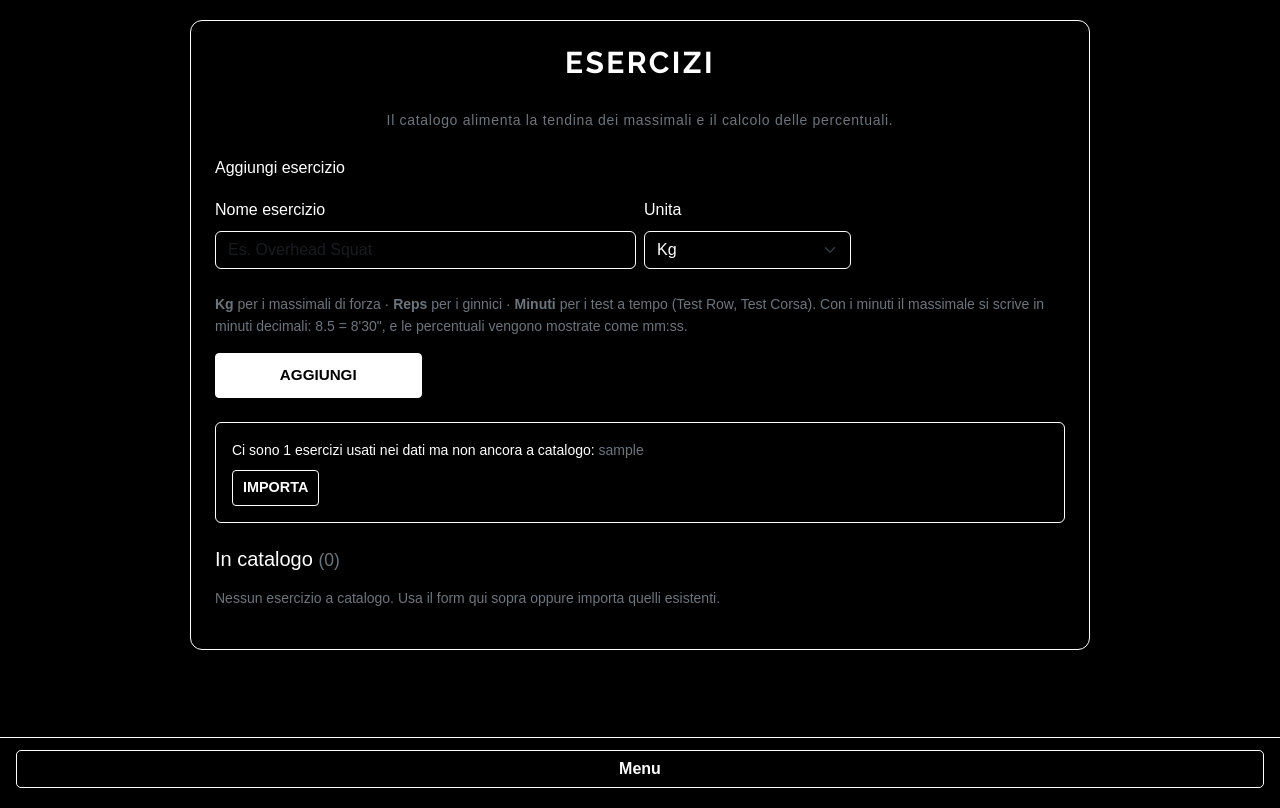
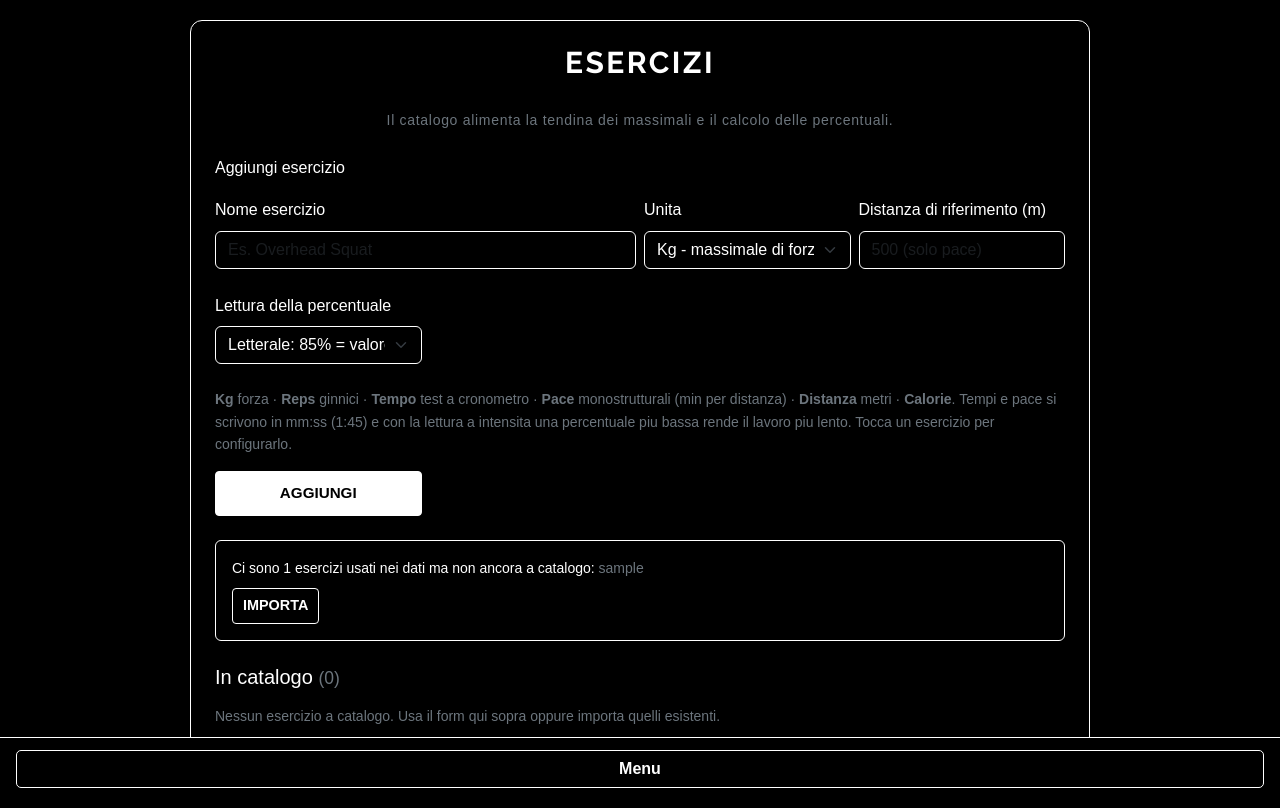
Before and after one commit to biscarci/WorkoutLog, a Flask app: page /admin/exercises in a window 1280 px wide. Shown: the top 808 px of the page. Run offline with Flask 3, Linux system fonts and the light colour scheme; a user stored in the database is signed in; tables that the repository leaves empty hold one stand-in row (values such as "Sample post"); data that the repository does not hold is empty; some libraries are stand-ins or nearby versions.

Commit message:
Percentuali sui monostrutturali e comando di pulizia esercizi
Il catalogo ora descrive anche come si misura un esercizio, cosi il
coach puo' assegnare percentuali a remo, corsa, bike e test a distanza
usando la stessa sintassi dei pesi (70,75,80@Row 500m).

- Nuove unita': pace (min per distanza), distance (metri), cal.
- pct_mode sceglie come leggere la percentuale. Con "intensita" una
  percentuale piu' bassa rende il lavoro piu' lento: l'85% di un pace
  1:45 vale 2:04, non 1:29, perche' il pace e' inversamente
  proporzionale alla potenza.
- ref_distance dice su che distanza si legge il pace: /500m per remo e
  ski, /km per la corsa.
- Gli esercizi a catalogo si possono modificare; se cambia il nome,
  massimali e percentuali vengono riallineati, altrimenti i calcoli
  perderebbero l'aggancio.
- Nuovo comando `flask cleanup-exercises` (simula senza --apply) che
  unifica le grafie duplicate e applica le fusioni confermate dal
  coach: Clean and jerk -> Clean & Jerk, Overheanr squat -> Overhead
  Squat.

Co-Authored-By: Claude Opus 5 <noreply@anthropic.com>

```diff
--- a/app.py
+++ b/app.py
@@ -22,7 +22,7 @@ from werkzeug.utils import secure_filename
 from flask_bootstrap import Bootstrap5
 from sqlalchemy.exc import SQLAlchemyError
 from sqlalchemy import func, and_
-from collections import defaultdict
+from collections import Counter, defaultdict
 
 # Importazioni del progetto locale
 from forms import (AddWorkoutForm, AddWeeklyWorkoutForm, AdminRegistrationForm, BulkDeleteStatsForm, DeleteExerciseForm, DeleteWorkoutsByDayForm, EditPerformanceForm, ExerciseCatalogForm, LoginForm, PerformanceForm,
@@ -82,22 +82,60 @@ UNIT_LABELS = {
     'kg': 'Kg',
     'reps': 'reps',
     'min': 'min',
+    'pace': 'pace',
+    'distance': 'm',
+    'cal': 'cal',
 }
+
+# Unita' espresse come durata: si scrivono e si leggono in mm:ss
+TIME_UNITS = ('min', 'pace')
+
+# Su queste unita' la percentuale vale come quota di sforzo, non come
+# moltiplicazione: andare all'85%% di un pace significa andare piu' piano
+INTENSITY_UNITS = ('min', 'pace')
 
 
 def format_measure(value, unit):
     """Formatta un massimale (o una sua percentuale) secondo l'unita.
 
-    Per i tempi il valore e' espresso in minuti decimali (8.5 = 8'30"),
-    quindi va reso come mm:ss: su un Test Row "85% di 8.5" deve leggersi
-    07:13, non 7.2.
+    Tempi e pace sono in minuti decimali (8.5 = 8'30") e vanno resi in
+    mm:ss: su un Test Row "85% di 8.5" deve leggersi 07:14, non 7.2.
+    Metri e calorie sono interi, non avrebbe senso mezzo metro.
     """
     if value is None:
         return ''
-    if unit == 'min':
+    if unit in TIME_UNITS:
         total_seconds = int(round(value * 60))
         return f"{total_seconds // 60:02d}:{total_seconds % 60:02d}"
+    if unit in ('distance', 'cal'):
+        return f"{int(round(value))}"
     return f"{round(value, 1)}"
+
+
+def unit_suffix(unit, ref_distance=None):
+    """Etichetta da mostrare accanto al valore, es. "/500m" per un pace."""
+    if unit == 'pace':
+        meters = ref_distance or 500
+        # I chilometri tondi si leggono meglio come /km che come /1000m
+        if meters % 1000 == 0:
+            km = meters // 1000
+            return '/km' if km == 1 else f'/{km}km'
+        return f'/{meters}m'
+    return UNIT_LABELS.get(unit, 'Kg')
+
+
+def apply_percentage(value, percent, unit, pct_mode='literal'):
+    """Valore corrispondente a una percentuale del massimale.
+
+    Con pct_mode "intensity" la percentuale e' una quota di sforzo: siccome
+    pace e tempo sono inversamente proporzionali alla potenza, l'85% di un
+    pace 1:45 non e' 1:29 (piu' veloce del massimale) ma 2:03.
+    """
+    if value is None or not percent:
+        return None
+    if pct_mode == 'intensity' and unit in INTENSITY_UNITS:
+        return value * 100.0 / percent
+    return value * percent / 100.0
 
 
 def normalize_exercise(name):
@@ -221,12 +259,16 @@ class Workout(db.Model):
                 .first()
             )
 
-            unit = ExerciseCatalog.unit_for(exercise_name)
+            config = ExerciseCatalog.config_for(exercise_name)
+            unit = config['unit']
+            suffix = unit_suffix(unit, config['ref_distance'])
 
             formatted_ranges = []
             if user_stat and user_stat.weight:
                 for r in ranges_for_ex:
-                    value = user_stat.weight * (r.value / 100)
+                    value = apply_percentage(
+                        user_stat.weight, r.value, unit, config['pct_mode']
+                    )
                     formatted_ranges.append(f"{r.value}% @{format_measure(value, unit)}")
 
             groups.append({
@@ -234,7 +276,7 @@ class Workout(db.Model):
                 'user_weight': user_stat.weight if user_stat else None,
                 'user_weight_label': format_measure(user_stat.weight, unit) if user_stat and user_stat.weight else None,
                 'unit': unit,
-                'unit_label': UNIT_LABELS.get(unit, 'Kg'),
+                'unit_label': suffix,
                 'exercise': exercise_name,
                 'ranges': formatted_ranges
             })
@@ -298,7 +340,13 @@ class ExerciseCatalog(db.Model):
     """Catalogo esercizi gestito dal coach, usato per le percentuali sui massimali."""
     id = db.Column(db.Integer, primary_key=True)
     name = db.Column(db.String(200), nullable=False, unique=True)
-    unit = db.Column(db.String(20), nullable=False, default='kg')  # 'kg' oppure 'reps'
+    # kg | reps | min | pace | distance | cal
+    unit = db.Column(db.String(20), nullable=False, default='kg')
+    # Metri di riferimento del pace (500 per il remo, 1000 per la corsa)
+    ref_distance = db.Column(db.Integer, nullable=True)
+    # Come si legge la percentuale: 'intensity' la interpreta come quota di
+    # sforzo (85% di un pace = piu' lento), 'literal' moltiplica il valore
+    pct_mode = db.Column(db.String(20), nullable=False, default='literal')
     is_active = db.Column(db.Boolean, default=True, nullable=False)
     created_at = db.Column(db.DateTime, default=datetime.utcnow)
 
@@ -314,16 +362,34 @@ class ExerciseCatalog(db.Model):
         return [(r.name, r.name) for r in rows]
 
     @staticmethod
+    def find_by_name(exercise_name):
+        """Voce di catalogo corrispondente al nome, ignorando maiuscole e spazi."""
+        key = normalize_exercise(exercise_name)
+        if not key:
+            return None
+        return (
+            ExerciseCatalog.query
+            .filter(func.lower(func.trim(ExerciseCatalog.name)) == key)
+            .first()
+        )
+
+    @staticmethod
     def unit_for(exercise_name):
         """Unita' di misura di un esercizio, con match case-insensitive."""
-        if not exercise_name:
-            return 'kg'
-        row = (
-            ExerciseCatalog.query
-            .filter(func.lower(ExerciseCatalog.name) == exercise_name.strip().lower())
-            .first()
-        )
+        row = ExerciseCatalog.find_by_name(exercise_name)
         return row.unit if row else 'kg'
+
+    @staticmethod
+    def config_for(exercise_name):
+        """Unita', distanza di riferimento e lettura delle percentuali."""
+        row = ExerciseCatalog.find_by_name(exercise_name)
+        if not row:
+            return {'unit': 'kg', 'ref_distance': None, 'pct_mode': 'literal'}
+        return {
+            'unit': row.unit,
+            'ref_distance': row.ref_distance,
+            'pct_mode': row.pct_mode or 'literal',
+        }
 
 
 class Log(db.Model):
@@ -601,6 +667,109 @@ def seed_exercises_command():
 
 
 app.cli.add_command(seed_exercises_command)
+
+
+# Fusioni confermate dal coach: grafie diverse dello stesso movimento.
+# La chiave e' il nome normalizzato, il valore il nome da tenere.
+EXERCISE_MERGES = {
+    'clean and jerk': 'Clean & Jerk',
+    'overheanr squat': 'Overhead Squat',
+}
+
+
+def _canonical_exercise_name(name, catalog_names):
+    """Nome definitivo di un esercizio: fusione esplicita, oppure la grafia
+    gia' presente a catalogo, oppure il nome ripulito dagli spazi."""
+    key = normalize_exercise(name)
+    if key in EXERCISE_MERGES:
+        return EXERCISE_MERGES[key]
+    if key in catalog_names:
+        return catalog_names[key]
+    return ' '.join(str(name or '').split())
+
+
+@click.command('cleanup-exercises')
+@click.option('--apply', 'apply_changes', is_flag=True,
+              help='Esegue le modifiche. Senza questo flag mostra solo il piano.')
+@with_appcontext
+def cleanup_exercises_command(apply_changes):
+    """Unifica le grafie duplicate degli esercizi (Split jerk -> Split Jerk).
+
+    Senza --apply e' una simulazione che non scrive nulla.
+    """
+    catalog = ExerciseCatalog.query.all()
+
+    # La grafia maggioritaria nei massimali vince sulle altre
+    usage = defaultdict(Counter)
+    for (name,) in db.session.query(UserStatistic.exercise).filter(UserStatistic.exercise.isnot(None)):
+        cleaned = ' '.join(str(name).split())
+        if cleaned:
+            usage[normalize_exercise(name)][cleaned] += 1
+
+    catalog_names = {}
+    for key, counter in usage.items():
+        catalog_names[key] = counter.most_common(1)[0][0]
+    for ex in catalog:
+        catalog_names.setdefault(normalize_exercise(ex.name), ' '.join(ex.name.split()))
+
+    stat_updates, range_updates = [], []
+    for row in UserStatistic.query.filter(UserStatistic.exercise.isnot(None)).all():
+        target = _canonical_exercise_name(row.exercise, catalog_names)
+        if row.exercise != target:
+            stat_updates.append((row, target))
+    for row in Range.query.all():
+        target = _canonical_exercise_name(row.exercise, catalog_names)
+        if row.exercise != target:
+            range_updates.append((row, target))
+
+    # Il catalogo si raggruppa sul nome di DESTINAZIONE: due voci che
+    # confluiscono nella stessa vanno fuse, non rinominate (il nome e' unique)
+    by_target = defaultdict(list)
+    for ex in catalog:
+        by_target[_canonical_exercise_name(ex.name, catalog_names)].append(ex)
+
+    renames, removals = [], []
+    for target, rows in by_target.items():
+        keep = next((r for r in rows if r.name == target), rows[0])
+        removals.extend(r for r in rows if r.id != keep.id)
+        if keep.name != target:
+            renames.append((keep, target))
+
+    click.echo('--- PIANO ---')
+    for row, target in stat_updates:
+        click.echo(f'  massimale   {row.exercise!r} -> {target!r}')
+    for row, target in range_updates:
+        click.echo(f'  percentuale {row.exercise!r} -> {target!r}')
+    for ex, target in renames:
+        click.echo(f'  catalogo    {ex.name!r} -> {target!r}')
+    for ex in removals:
+        click.echo(f'  catalogo    {ex.name!r} -> ELIMINA (doppione)')
+    if not (stat_updates or range_updates or renames or removals):
+        click.echo('  Niente da fare: gli esercizi sono gia coerenti.')
+        return
+
+    if not apply_changes:
+        click.echo('\nSimulazione: nessuna modifica salvata. Rilancia con --apply.')
+        return
+
+    for row, target in stat_updates:
+        row.exercise = target
+    for row, target in range_updates:
+        row.exercise = target
+    for ex in removals:
+        db.session.delete(ex)
+    db.session.flush()  # le eliminazioni precedono le rinomine, il nome e' unique
+    for ex, target in renames:
+        ex.name = target
+    db.session.commit()
+
+    click.echo(
+        f'\nFatto: {len(stat_updates)} massimali, {len(range_updates)} percentuali, '
+        f'{len(renames)} rinomine e {len(removals)} doppioni rimossi.'
+    )
+
+
+app.cli.add_command(cleanup_exercises_command)
 
 
 @app.route('/admin/dashboard', methods=['GET'])
@@ -2071,10 +2240,11 @@ def user_stats():
     # va letto come 08:30, non come 8.5
     stat_rows = []
     for s in stats:
-        unit = ExerciseCatalog.unit_for(s.exercise)
+        config = ExerciseCatalog.config_for(s.exercise)
+        unit = config['unit']
         stat_rows.append({
             'stat': s,
-            'unit_label': UNIT_LABELS.get(unit, 'Kg'),
+            'unit_label': unit_suffix(unit, config['ref_distance']),
             'value_label': format_measure(s.weight, unit) if s.weight is not None else '',
         })
 
@@ -2248,12 +2418,19 @@ def admin_exercises():
             else:
                 existing.is_active = True
                 existing.unit = form.unit.data
+                existing.ref_distance = form.ref_distance.data
+                existing.pct_mode = form.pct_mode.data
                 db.session.commit()
                 flash(f"Esercizio '{existing.name}' riattivato.", 'success')
                 logger(current_user.id, f'Exercise reactivated: {existing.name}')
             return redirect(url_for('admin_exercises'))
 
-        db.session.add(ExerciseCatalog(name=name, unit=form.unit.data))
+        db.session.add(ExerciseCatalog(
+            name=name,
+            unit=form.unit.data,
+            ref_distance=form.ref_distance.data,
+            pct_mode=form.pct_mode.data,
+        ))
         db.session.commit()
         flash(f"Esercizio '{name}' aggiunto.", 'success')
         logger(current_user.id, f'Exercise added: {name}')
@@ -2291,6 +2468,7 @@ def admin_exercises():
         key = normalize_exercise(ex.name)
         rows.append({
             'exercise': ex,
+            'unit_label': unit_suffix(ex.unit, ex.ref_distance),
             'stats': stats_by_key.get(key, 0),
             'ranges': ranges_by_key.get(key, 0),
         })
@@ -2309,6 +2487,58 @@ def admin_exercises():
         rows=rows,
         orphans=orphans,
     )
+
+
+@app.route('/admin/exercises/<int:id>/edit', methods=['GET', 'POST'])
+@login_required
+def edit_exercise(id):
+    if not current_user.is_superuser:
+        abort(403)
+
+    exercise = ExerciseCatalog.query.get_or_404(id)
+    form = ExerciseCatalogForm(obj=exercise)
+
+    if form.validate_on_submit():
+        name = (form.name.data or '').strip()
+        clash = (
+            ExerciseCatalog.query
+            .filter(func.lower(ExerciseCatalog.name) == name.lower())
+            .filter(ExerciseCatalog.id != exercise.id)
+            .first()
+        )
+        if clash:
+            flash(f"Esiste gia' un esercizio chiamato '{clash.name}'.", 'warning')
+            return render_template('edit_exercise_catalog.html', title='Modifica esercizio',
+                                   form=form, exercise=exercise)
+
+        previous_name = exercise.name
+        exercise.name = name
+        exercise.unit = form.unit.data
+        exercise.ref_distance = form.ref_distance.data
+        exercise.pct_mode = form.pct_mode.data
+
+        # Il nome e' la chiave con cui massimali e percentuali trovano
+        # l'esercizio: se cambia vanno riallineati, altrimenti i calcoli
+        # smettono di agganciarsi
+        renamed = 0
+        if normalize_exercise(previous_name) != normalize_exercise(name):
+            for row in UserStatistic.query.filter(
+                    func.lower(func.trim(UserStatistic.exercise)) == normalize_exercise(previous_name)).all():
+                row.exercise = name
+                renamed += 1
+            for row in Range.query.filter(
+                    func.lower(func.trim(Range.exercise)) == normalize_exercise(previous_name)).all():
+                row.exercise = name
+                renamed += 1
+
+        db.session.commit()
+        suffix = f' ({renamed} riferimenti aggiornati)' if renamed else ''
+        flash(f"Esercizio '{name}' aggiornato.{suffix}", 'success')
+        logger(current_user.id, f'Exercise updated: {name}')
+        return redirect(url_for('admin_exercises'))
+
+    return render_template('edit_exercise_catalog.html', title='Modifica esercizio',
+                           form=form, exercise=exercise)
 
 
 @app.route('/admin/exercises/<int:id>/toggle', methods=['POST'])
--- a/forms.py
+++ b/forms.py
@@ -96,9 +96,32 @@ movement_choices = [
 
 class ExerciseCatalogForm(FlaskForm):
     name = StringField('Nome esercizio', validators=[DataRequired(), Length(min=2, max=100)])
-    unit = SelectField('Unita', choices=[('kg', 'Kg'), ('reps', 'Reps'), ('min', 'Minuti')],
-                       default='kg', validators=[DataRequired()])
+    unit = SelectField(
+        'Unita',
+        choices=[
+            ('kg', 'Kg - massimale di forza'),
+            ('reps', 'Reps - ripetizioni'),
+            ('min', 'Tempo - test a cronometro'),
+            ('pace', 'Pace - min per distanza'),
+            ('distance', 'Distanza - metri'),
+            ('cal', 'Calorie'),
+        ],
+        default='kg', validators=[DataRequired()])
+    ref_distance = IntegerField('Distanza di riferimento (m)', validators=[Optional()])
+    pct_mode = SelectField(
+        'Lettura della percentuale',
+        choices=[
+            ('intensity', 'Intensita: 85% = piu lento / piu facile'),
+            ('literal', 'Letterale: 85% = valore x 0,85'),
+        ],
+        default='literal', validators=[DataRequired()])
     submit = SubmitField('Salva')
+
+    def validate_ref_distance(self, field):
+        if self.unit.data == 'pace' and not field.data:
+            raise ValidationError('Per il pace serve la distanza di riferimento (es. 500).')
+        if field.data is not None and field.data <= 0:
+            raise ValidationError('La distanza deve essere positiva.')
 
 
 class DeleteExerciseForm(FlaskForm):
@@ -130,11 +153,11 @@ class UserStatisticForm(FlaskForm):
             field.data = None
             return
 
-        if self.unit == 'min':
+        if self.unit in ('min', 'pace'):
             if ':' in raw:
                 minutes, _, seconds = raw.partition(':')
                 if not minutes.strip().isdigit() or not seconds.strip().isdigit():
-                    raise ValidationError("Formato tempo non valido. Usa 8:30 oppure 8.5")
+                    raise ValidationError("Formato non valido. Usa mm:ss (es. 1:45) oppure i minuti decimali.")
                 seconds_value = int(seconds.strip())
                 if seconds_value >= 60:
                     raise ValidationError('I secondi devono essere inferiori a 60.')
@@ -144,7 +167,7 @@ class UserStatisticForm(FlaskForm):
             try:
                 value = float(raw)
             except ValueError:
-                raise ValidationError("Formato tempo non valido. Usa 8:30 oppure 8.5")
+                raise ValidationError("Formato non valido. Usa mm:ss (es. 1:45) oppure i minuti decimali.")
 
             # La parte decimale oltre .59 non puo' essere una lettura oraria,
             # quindi e' sicuramente gia' un decimale valido.
--- a/templates/admin_exercises.html
+++ b/templates/admin_exercises.html
@@ -60,12 +60,19 @@
     <div class="col-6 col-sm-3">
       {{ render_field(form.unit, class_="form-select") }}
     </div>
+    <div class="col-6 col-sm-3">
+      {{ render_field(form.ref_distance, class_="form-control", placeholder="500 (solo pace)") }}
+    </div>
+    <div class="col-6 col-sm-3">
+      {{ render_field(form.pct_mode, class_="form-select") }}
+    </div>
     <div class="col-12">
       <p class="text-secondary small mb-2">
-        <strong>Kg</strong> per i massimali di forza · <strong>Reps</strong> per i ginnici ·
-        <strong>Minuti</strong> per i test a tempo (Test Row, Test Corsa).
-        Con i minuti il massimale si scrive in minuti decimali: 8.5 = 8'30", e le percentuali
-        vengono mostrate come mm:ss.
+        <strong>Kg</strong> forza · <strong>Reps</strong> ginnici · <strong>Tempo</strong> test a cronometro ·
+        <strong>Pace</strong> monostrutturali (min per distanza) · <strong>Distanza</strong> metri ·
+        <strong>Calorie</strong>.
+        Tempi e pace si scrivono in mm:ss (1:45) e con la lettura a intensita una percentuale
+        piu bassa rende il lavoro piu lento. Tocca un esercizio per configurarlo.
       </p>
     </div>
     <div class="col-6 col-sm-3 d-grid">
@@ -93,13 +100,20 @@
     {% for row in rows %}
     <div class="ex-row {% if not row.exercise.is_active %}inactive{% endif %}">
       <div class="flex-grow-1">
-        <div class="ex-name">{{ row.exercise.name }}</div>
+        <a href="{{ url_for('edit_exercise', id=row.exercise.id) }}"
+           class="ex-name" style="text-decoration:none;">{{ row.exercise.name }}</a>
         <div class="ex-meta">
-          <span class="unit-badge">{{ row.exercise.unit }}</span>
+          <span class="unit-badge">{{ row.unit_label }}</span>
+          {% if row.exercise.pct_mode == 'intensity' %}
+            <span class="unit-badge">intensita</span>
+          {% endif %}
           {{ row.stats }} massimali · {{ row.ranges }} percentuali
           {% if not row.exercise.is_active %} · disattivato{% endif %}
         </div>
       </div>
+
+      <a class="btn btn-action" href="{{ url_for('edit_exercise', id=row.exercise.id) }}"
+         title="Modifica"><i class="bi bi-pencil"></i></a>
 
       <form method="POST" action="{{ url_for('toggle_exercise', id=row.exercise.id) }}">
         {{ delete_form.hidden_tag() }}
--- a/templates/edit_stat.html
+++ b/templates/edit_stat.html
@@ -35,7 +35,10 @@
   var texts = {
     kg: 'Peso in chili, es. 102.5',
     reps: 'Numero di ripetizioni, es. 24',
-    min: 'Tempo in mm:ss, es. 8:30 (oppure 8.5 in minuti decimali)'
+    min: 'Tempo in mm:ss, es. 8:30 (oppure 8.5 in minuti decimali)',
+    pace: 'Pace in mm:ss, es. 1:45',
+    distance: 'Distanza in metri, es. 2000',
+    cal: 'Calorie, es. 120'
   };
 
   function update() {
--- a/templates/stats.html
+++ b/templates/stats.html
@@ -106,7 +106,10 @@
   var texts = {
     kg: 'Peso in chili, es. 102.5',
     reps: 'Numero di ripetizioni, es. 24',
-    min: 'Tempo in mm:ss, es. 8:30 (oppure 8.5 in minuti decimali)'
+    min: 'Tempo in mm:ss, es. 8:30 (oppure 8.5 in minuti decimali)',
+    pace: 'Pace in mm:ss, es. 1:45',
+    distance: 'Distanza in metri, es. 2000',
+    cal: 'Calorie, es. 120'
   };
 
   function update() {
```
Also changed, not shown: migrations/versions/f9502af35456_add_pace_config_to_exercise_catalog.py (added, +37 -0 lines), templates/edit_exercise_catalog.html (added, +73 -0 lines).
